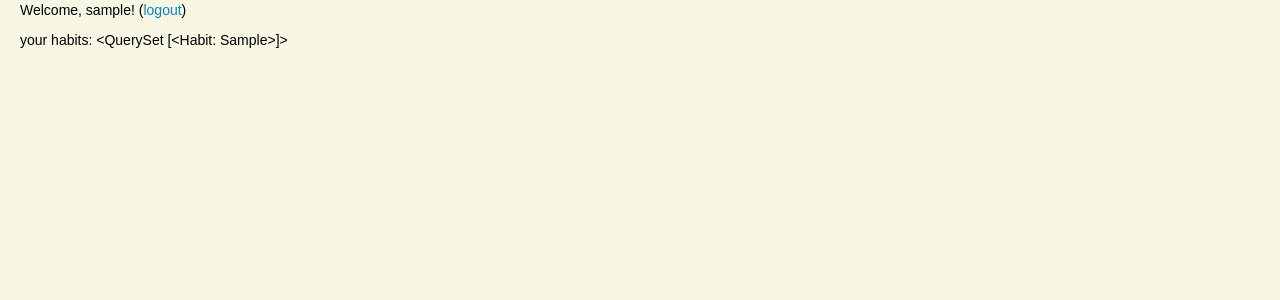
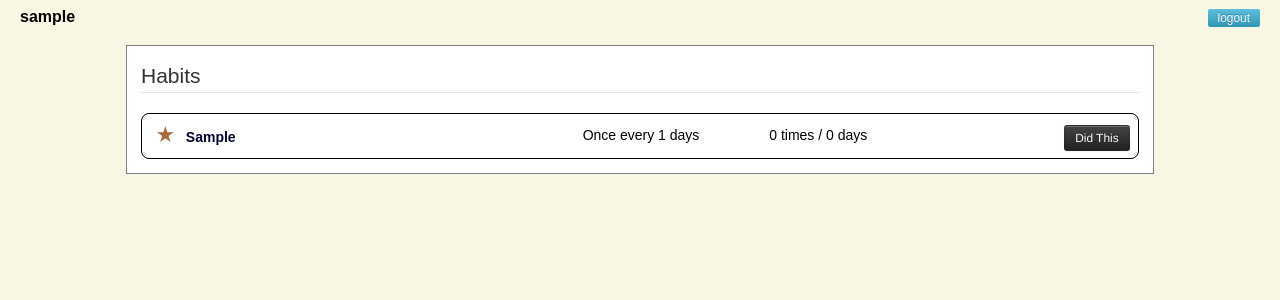
Before and after one commit to ztomasze/habitmaster, a Django app: page / in a window 1280 px wide. Shown: the top 300 px of the page. Run offline with Django 3.2, Linux system fonts and the light colour scheme; a user stored in the database is signed in; tables that the repository leaves empty hold one stand-in row (values such as "Sample post"); parts of the project's set-up code (start-up, migrations or seed data) failed here and were passed over; some libraries are stand-ins or nearby versions.

Commit message:
Habit index is near completion * This forwards work on GH-7 * Discovered I really want nextRequiredDay to work so as to support button coloring... * ...but the method is currently broken.  (Might have a bug in Interval streak gen too.) * (I really need to get back into issue-based commits, rather than work-session commits, which often end in the middle of things.)

```diff
--- a/habitmaster/habits/models.py
+++ b/habitmaster/habits/models.py
@@ -49,11 +49,15 @@ class Schedule(models.Model):
         """
         return []
 
-    def nextRequired(self, date, floor=True):
+    def nextRequiredDay(self, streak, today=None):
         """
-        Given a date, what is the date of the next required activity?
-        If floor=True, will return the soonest possible date, even if that is the
-        date given.  Otherwise, finds the first requirement after the given date.
+        Given a streak of activities, what is the date of the next required activity?
+        A streak is required because for some schedules, the first activity determines the
+        required cycle.  There may be extra activities on non-required days.  Some schedules
+        may also need to know what today is.  For example an empty interval streak should
+        start today!  (Though if not, tomorrow will work too.)  Also, if today falls on a
+        DaysOfWeekSchedule, whether or not it is required will depend on whether it is
+        already the last day in the streak.
 
         ABSTRACT: Must be overridden. Currently returns None.
         """
@@ -63,7 +67,8 @@ class Schedule(models.Model):
         """
         Because schedule is abstract and connected by a foreign key, you may occasionally
         get a Schedule back in practice, rather than the specific subclass.  This method
-        will get you the specific instance.
+        will get you the specific instance.  Use this before calling any of the ABSTRACT
+        Schedule methods on on a Schedule object.
         """
         # XXX: Just listed the subtypes explicitly rather than using scalable reflection
         inst = None
@@ -173,6 +178,13 @@ class DaysOfWeekSchedule(Schedule):
 
         return streaks
 
+    def nextRequiredDay(self, streak, today=None):
+        if not today:
+            today = datetime.date.today()
+        # regardless of current streak state, next day is the same according to schedule
+        reqDays = self.iterFromDate(today)
+        return reqDays.next()
+
 
 class IntervalSchedule(Schedule):
     """
@@ -222,7 +234,20 @@ class IntervalSchedule(Schedule):
                 streaks.append([])  # now on an empty current streak
 
         return streaks
-
+#FIXME
+    def nextRequiredDay(self, streak, today=None):
+        """ Any day will work as a valid start day of a new streak. """
+        if not today:
+            today = datetime.date.today()
+        if not streak:
+            return today
+        print streak
+        span = streak[-1].date - streak[0].date
+        print "Span:", span.days
+        extraDays = span.days % self.interval
+        print "Extra:", extraDays
+        tilReq = self.interval - extraDays
+        return streak[-1].date + datetime.timedelta(days=tilReq)
 
 
 class Habit(models.Model):
@@ -247,6 +272,22 @@ class Habit(models.Model):
         if not missed:
             activities = activities.exclude(status=Activity.MISSED)
         return activities.order_by('date')
+
+    def getCurrentStreakDays(self, today=None):
+        """ Returns the number of days in the most recent streak, from first activity until today. """
+        streaks = self.getStreaks(today);
+        if not streaks:
+            return 0
+        if not today:
+            today=datetime.date.today()
+        return daysInStreak(streaks[-1], until=today)
+
+    def getCurrentStreakTimes(self, today=None):
+        """ Returns the number of activities in the most recent streak. """
+        streaks = self.getStreaks(today);
+        if not streaks:
+            return 0
+        return len(streaks[-1])
 
     def getStarLevel(self, today=None):
         """
--- a/habitmaster/habits/templates/habits/detail.html
+++ b/habitmaster/habits/templates/habits/detail.html
@@ -39,8 +39,8 @@
 <div class="row-fluid">
     <div class="span6 entry">
         <b class="key">Current Streak</b>
-        <span class="value">{{ current_times }} times /
-                            {{ current_days }} days</span>
+        <span class="value">{{ habit.getCurrentStreakTimes }} times /
+                            {{ habit.getCurrentStreakDays }} days</span>
     </div>
     <div class="span6 entry">
         <b class="key">1UPs</b>
@@ -108,7 +108,7 @@
 
 <div class="row-fluid">
     <nav class="span12">
-        <a href="/" class="btn btn-info">OK</a>
+        <a href="{% url 'index' %}" class="btn btn-info">OK</a>
     </nav>
 </div>
 
--- a/habitmaster/habits/templates/habits/index.html
+++ b/habitmaster/habits/templates/habits/index.html
@@ -3,10 +3,37 @@
 {% block subtitle %} - Habits{% endblock %}
 {% block content %}
 
-<p>
-Welcome, {{ user }}!  (<a href="/logout/">logout</a>)
 
-<p>
-your habits: {{ habits }}
+<div class="userbar">
+    <h4 class="user pull-left">{{ user }}</h4>
+    <div class="pull-right"><a href="{% url 'logout' %}" class="btn-small btn-info">logout</a></div>
+</div>
+
+<div class="row-fluid">
+<div class="widget offset1 span10">
+<h2>Habits</h2>
+{% for habit in habits %}
+<div class="row-fluid">
+    <div class="habit">
+    <div class="span5">
+        <span class="status {{ habit.getStarLevel.lower }} star">
+            {% if habit.getStarLevel == 'Pending' %} &#9734; {% else %} &#9733; {% endif %}
+        </span>
+        <span class="task"><a href="{% url 'habit' habit_id=habit.id %}">{{habit.task}}</a></span>
+    </div>
+    <div class="span7">
+        <span class="schedule">{{ habit.schedule }}</span>
+        <span class="streak">{{ habit.getCurrentStreakTimes }} times /
+                            {{ habit.getCurrentStreakDays }} days</span>
+        <span class="checkbox">
+        <button class="btn btn-inverse btn-small">Did This</button>
+        </span>
+    </div>
+    <div class="bottom-ruler"></div>
+    </div>
+</div>
+{% endfor %}
+</div>
+</div>
 
 {% endblock %}
--- a/habitmaster/habits/views.py
+++ b/habitmaster/habits/views.py
@@ -85,9 +85,7 @@ def detail(request, habit_id):
     context['habit'] = habit
     context['status'] = habit.getStarLevel()
     streaks = habit.getStreaks()
-    current = streaks[-1]
-    context['current_times'] = len(current)
-    context['current_days'] = daysInStreak(current, until=datetime.date.today())
+
     longest = max(streaks, key=len)
     context['longest_times'] = len(longest)
     context['longest_days'] = daysInStreak(longest, until=datetime.date.today())
--- a/habitmaster/static/global.css
+++ b/habitmaster/static/global.css
@@ -12,6 +12,17 @@ H1.page-title {
     text-align: center;
     font-size: 24.5px;  /* boostrap H1 small or H3 size */
 }
+
+.userbar {
+   padding: 0.5em 0 24px;
+}
+.userbar H4 {
+   margin: 0;
+   padding: 0;
+   font-size: 16px;
+   line-height: 20px;
+}
+
 
 .error {
     border: 2px solid red;
@@ -65,18 +88,50 @@ H1.page-title {
     margin: 0.25em 0.5em 0.1em;
 }
 
-.activityStatus0 {
-    color: #900;
+DIV.habit {
+    border: 1px solid black;
+    padding: 0.5em;
+    border-radius: 8px;
 }
-.activityStatus10 {
-    color: #030;
+
+DIV.habit SPAN {
+   display: inline-block;
+   margin-top: 4px;
 }
-.activityStatus5 {
-    color: #030;
+DIV.habit .status {
+    width: 1.5em;
+    text-align: center;
 }
-.activityStatus15 {
-    color: #090;
+DIV.habit .task {
+    font-weight: bold;
 }
+DIV.habit .task A {
+    color: #003;
+    text-decoration: none;
+}
+DIV.habit .task A:hover {
+    text-decoration: underline;
+}
+
+DIV.habit .schedule {
+    min-width: 30%;
+    padding-left: 1em;
+}
+DIV.habit .streak {
+    padding-left: 1em;
+}
+DIV.habit .checkbox {
+    float: right;
+    padding-right: 0.1em;
+}
+DIV.habit DIV.bottom-ruler {
+    clear: both;
+    margin: 0;
+    padding: 0;
+    line-height: 0;
+}
+
+
 
 NAV {
   margin: 1em auto 0.5em;
```
Also changed, not shown: other parts of habitmaster/static/global.css (+19 -7 lines), habitmaster/habits/tests.py (+30 -1 lines).
